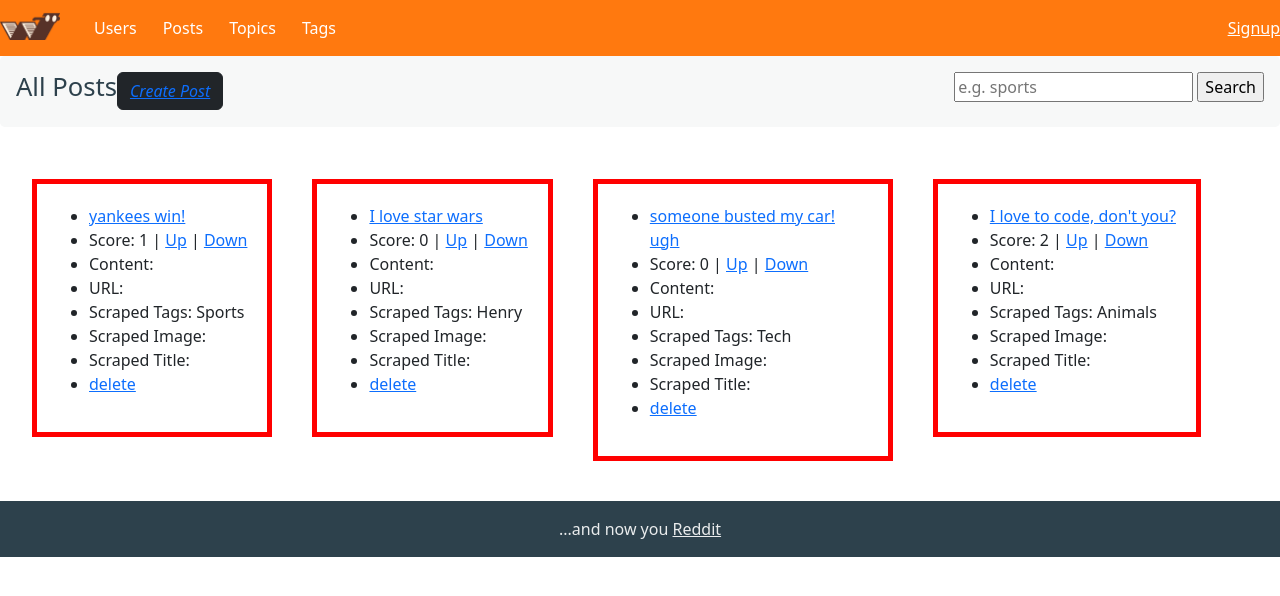
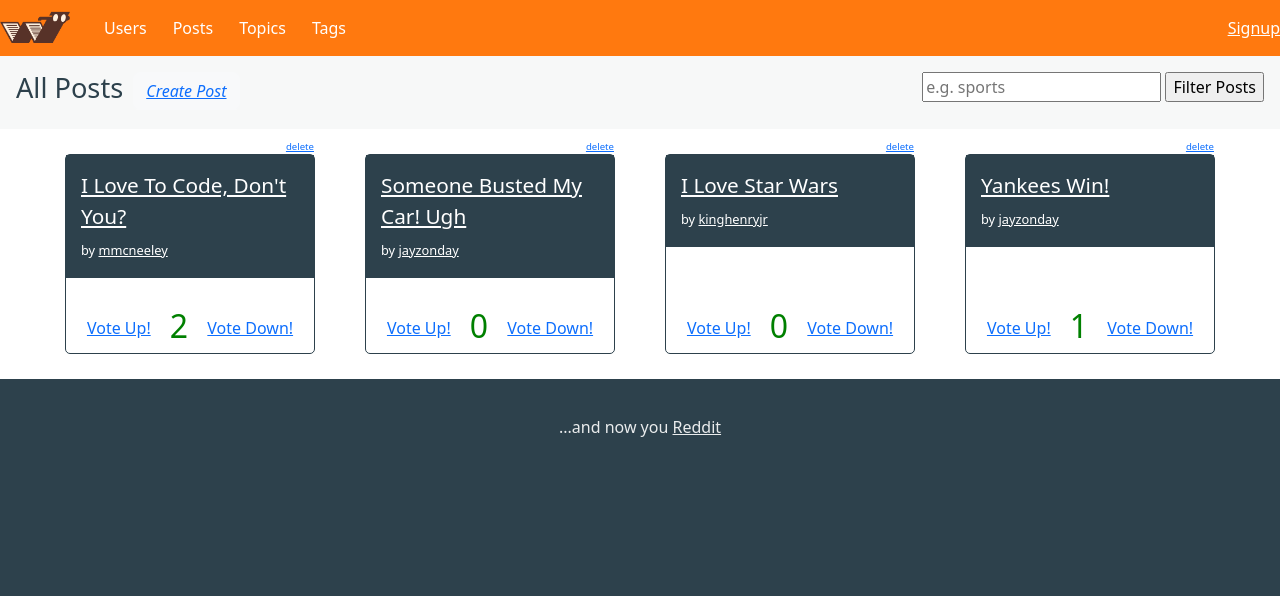
Before and after one commit to mmcneeley/reddit_app, a Rails app: page / in a window 1280 px wide. Shown: the top 596 px of the page. Run offline with Rails 7, Linux system fonts and the light colour scheme; data comes from the database, SQL or seed files in the repository; style sheets or scripts are compiled from the project's sources; some libraries are stand-ins or nearby versions.

Commit message:
styling changes to posts

```diff
--- a/app/assets/stylesheets/application.scss
+++ b/app/assets/stylesheets/application.scss
@@ -16,6 +16,10 @@
 
 @import 'bootstrap';
 
+body {
+  background-color: #2D414C !important;
+}
+
 .orangish-nav {
   background-color: #FF790F !important;
 }
@@ -33,11 +37,15 @@
   padding: 1rem 1rem;
   background-color: #F7F8F8;
   color: #2D414C;
+  height: auto;
+  margin-bottom: auto;
+  border-radius: 0 !important;
 }
 
 .jumbotron h1 {
     float: left;
-    font-size: 1.6rem;
+    font-size: 1.7rem;
+    margin-right: 10px;
 }
 
 .search-box {
@@ -51,8 +59,8 @@
 }
 
 #logo-image {
-  max-height: 40px;
-  max-width: 60px;
+  max-height: 50px;
+  max-width: 70px;
   margin-top: -10px;
 }
 
@@ -67,11 +75,174 @@
   text-decoration: underline;
 }
 
-.post-box {
-  border: 5px solid red;
-  margin: 20px;
-  padding: 20px;
-  max-width: 300px;
+.flex-container {
+  display: flex;
+  align-items: stretch;
+  flex-flow: row wrap;
+  justify-content: center;
+  padding: 0px;
+  margin: 0px;
+  background-color: #fff !important;
+}
+
+.flex-container > .tags-box {
+  border-radius: 5px;
+  border: 1px solid #8EBBFD;
+  background-color:#8EBBFD;
+  margin: 50px;
+  padding-bottom: 35px;
+  min-width: 250px;
+  width:17%;
   word-wrap: break-word;
   float: left;
+  position: relative;
+  text-align: center;
+  vertical-align: middle;
 }
+
+.tags-box a {
+  color: white;
+  font-weight: bold;
+  font-size: 2rem;
+  position: relative;
+  top: 15px;
+  text-align: center;
+  vertical-align: middle;
+}
+
+.flex-container > .users-box {
+  border-radius: 5px;
+  border: 1px solid #FFD12B;
+  background-color:#FFD12B;
+  margin: 50px;
+  padding-bottom: 35px;
+  min-width: 250px;
+  width:17%;
+  word-wrap: break-word;
+  float: left;
+  position: relative;
+  text-align: center;
+  vertical-align: middle;
+}
+
+.users-box a {
+  color: #333;
+  font-weight: bold;
+  font-size: 2rem;
+  position: relative;
+  top: 15px;
+  text-align: center;
+  vertical-align: middle;
+}
+
+.flex-container > .topics-box {
+  border-radius: 5px;
+  border: 1px solid #FF7F73;
+  background-color:#FF7F73;
+  margin: 50px;
+  padding-bottom: 35px;
+  min-width: 250px;
+  width:17%;
+  word-wrap: break-word;
+  float: left;
+  position: relative;
+  text-align: center;
+  vertical-align: middle;
+}
+
+.topics-box a {
+  color: white;
+  font-weight: bold;
+  font-size: 2rem;
+  position: relative;
+  top: 15px;
+  text-align: center;
+  vertical-align: middle;
+}
+
+.flex-container > .post-box {
+  border-radius: 5px;
+  border: 1px solid #2D414C;
+  margin: 25px;
+  padding-bottom: 35px;
+  min-width: 250px;
+  width:17%;
+  word-wrap: break-word;
+  float: left;
+  position: relative;
+}
+
+.post-title-box {
+  background-color: #2D414C;
+  color: white;
+  font-size: 1.3rem;
+  font-weight: 200;
+  width: 100%;
+  padding: 15px;
+}
+
+.post-title {
+  color: white;
+  font-size: 1.3rem;
+  font-weight: 200;
+  display: block;
+}
+
+.post-title-content {
+  font-size: .8rem;
+  font-weight: normal;
+}
+
+.post-title-content a {
+  color: white;
+  text-decoration: underline;
+}
+
+.post-link-title {
+
+}
+
+.post-title a {
+  color: white;
+}
+
+.post-image {
+  max-width: 100%;
+}
+
+.post-score {
+  text-align: center;
+  position: absolute;
+  width: 100%;
+  bottom: 7px;
+  font-size: 1rem;
+  margin-top: 5px;
+}
+
+.score {
+  font-size: 2rem;
+  color:green;
+  margin: 0 15px;
+  position: relative;
+  top: 4px;
+}
+
+.link-content {
+  padding: 15px;
+  color: #333;
+  font-size: 1.1rem;
+  margin-bottom:10px;
+}
+
+.delete {
+  position: absolute;
+  top: -15px;
+  right:0px;
+  font-size:.6em;
+  color: #333;
+}
+
+.empty_posts {
+  margin: 75px;
+  font-size: 3rem;
+}
--- a/app/controllers/posts_controller.rb
+++ b/app/controllers/posts_controller.rb
@@ -10,7 +10,8 @@
     if params[:search]
       @posts = Post.search(params[:search])
     else
-      @posts = Post.all
+      @posts = Post.all.order(id: :desc)
+      @posts
     end
   end
 
--- a/app/controllers/tags_controller.rb
+++ b/app/controllers/tags_controller.rb
@@ -9,6 +9,7 @@
 
   def show
     @tag = Tag.find(params[:id])
+    @posts = @tag.posts
   end
 
   def new
--- a/app/controllers/topics_controller.rb
+++ b/app/controllers/topics_controller.rb
@@ -16,6 +16,7 @@
   end
 
   def show
+    @posts = @topic.posts
   end
 
 
@@ -29,5 +30,4 @@
     @topic = Topic.find(params[:id])
   end
 
-
 end
--- a/app/models/post.rb
+++ b/app/models/post.rb
@@ -5,7 +5,7 @@
   belongs_to :topic
   has_many :comments, dependent: :destroy
   has_many :votes, dependent: :destroy
-  has_many :post_tags
+  has_many :post_tags, dependent: :destroy
   has_many :tags, through: :post_tags
 
   validates :title, presence: true
--- /dev/null
+++ b/app/views/forms/_posts.html.erb
@@ -0,0 +1,30 @@
+<div class="flex-container clearfix">
+  <% if @posts.last != nil %>
+    <% @posts.each do |post| %>
+    <div class="post-box">
+      <div class="post-title-box">
+        <span class="post-title"><%= link_to post.title.titlecase, post %></span>
+        <span class="post-title-content"><%= post.content %> by <%= link_to post.user.username, post.user %></span>
+      </div>
+      <% if post.image_url %>
+        <%= image_tag post.image_url, class: "post-image" %>
+      <% end %>
+      <div class="link-content">
+        <a href="<%= post.url %>"><%= post.link_title %></a>
+      </div>
+      <div class="post-score">
+        <%= link_to "Vote Up!", post_votes_up_path(post), method:'post' %>
+        <span class="score"><%= post.score %></span>
+        <%= link_to "Vote Down!", post_votes_down_path(post), method:'post' %></li>
+      </div>
+      <div class="delete">
+        <%= link_to "delete", post, method: "delete" %>
+      </div>
+    </div>
+    <% end %>
+  <% else %>
+    <div class="empty_posts">
+      Be the first to <%= link_to "add a post", new_post_path %>!
+    </div>
+  <% end %>
+</div>
--- a/app/views/posts/index.html.erb
+++ b/app/views/posts/index.html.erb
@@ -1,32 +1,14 @@
 <div class='jumbotron text-left clearfix'>
   <h1>All Posts</h1>
-  <%= button_tag(type: 'submit', class: "btn btn-dark") do %>
+  <%= button_tag(type: 'submit', class: "btn btn-light") do %>
     <i class="icon-ok icon-white"><%= link_to "Create Post", new_post_path %></i>
   <% end %>
   <div class="search-box">
     <%= form_tag posts_path, method: "get" do %>
       <%= text_field_tag :search, params[:search], placeholder: "e.g. sports" %>
-      <%= submit_tag "Search" %>
+      <%= submit_tag "Filter Posts" %>
     <% end %>
   </div>
 </div>
-<div class="container-fluid">
 
-  <div class="clearfix">
-    <% @posts.each do |post| %>
-    <div class="post-box">
-        <ul>
-          <li><%= link_to post.title, post %></li>
-          <li>Score: <%= post.score %> | <%= link_to "Up", post_votes_up_path(post), method:'post' %> | <%= link_to "Down", post_votes_down_path(post), method:'post' %></li>
-          <li>Content: <%= post.content %></li>
-          <li>URL: <%= post.url %></li>
-          <li>Scraped Tags: <%= post.tags.map {|tag| tag.name}.join(", ") %></li>
-          <li>Scraped Image: <%= post.image_url %></li>
-          <li>Scraped Title: <%= post.link_title %></li>
-          <li><%= link_to "delete", post, method: "delete" %></li>
-        </ul>
-    </div>
-    <% end %>
-  </div>
-
-</div>
+<%= render '/forms/posts' %>
```
Also changed, not shown: app/views/tags/index.html.erb (+15 -20 lines), app/views/tags/show.html.erb (+7 -12 lines), app/views/topics/index.html.erb (+13 -12 lines), app/views/topics/show.html.erb (+6 -11 lines), app/views/users/index.html.erb (+10 -6 lines).
